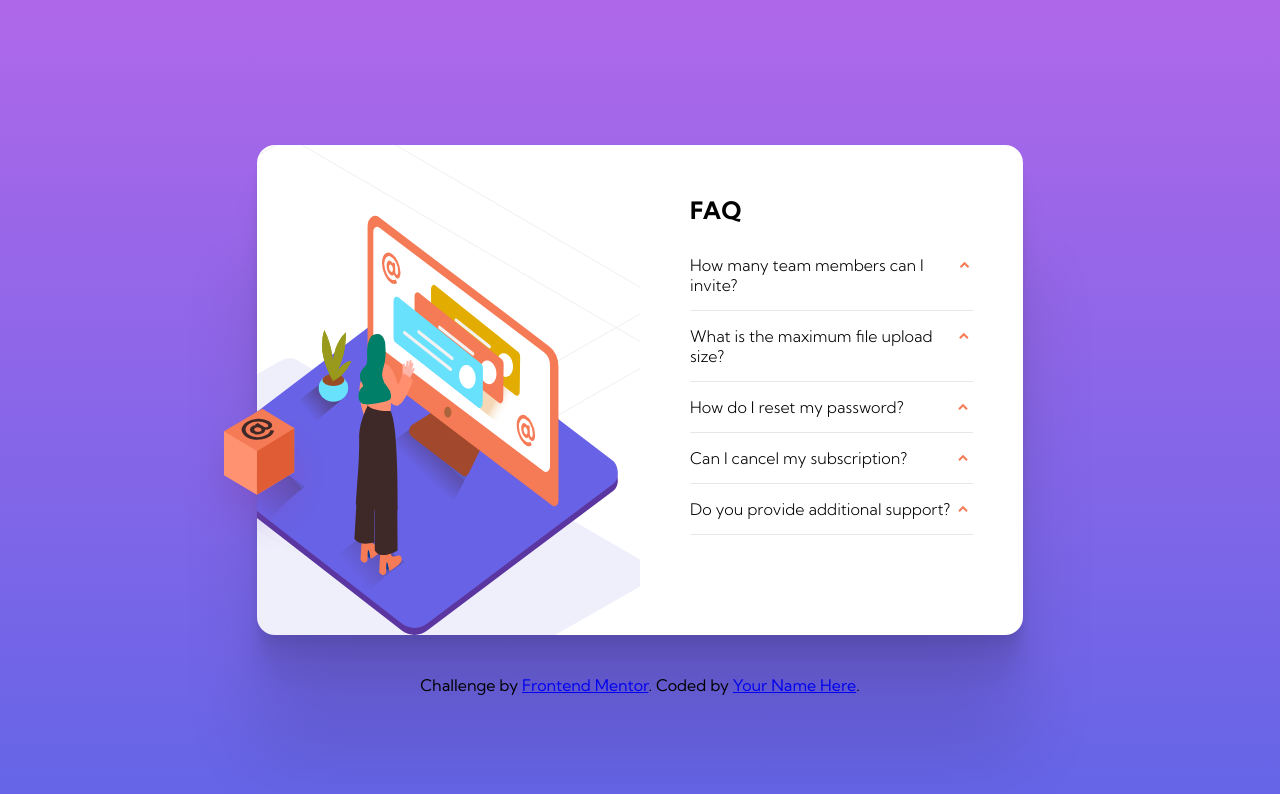
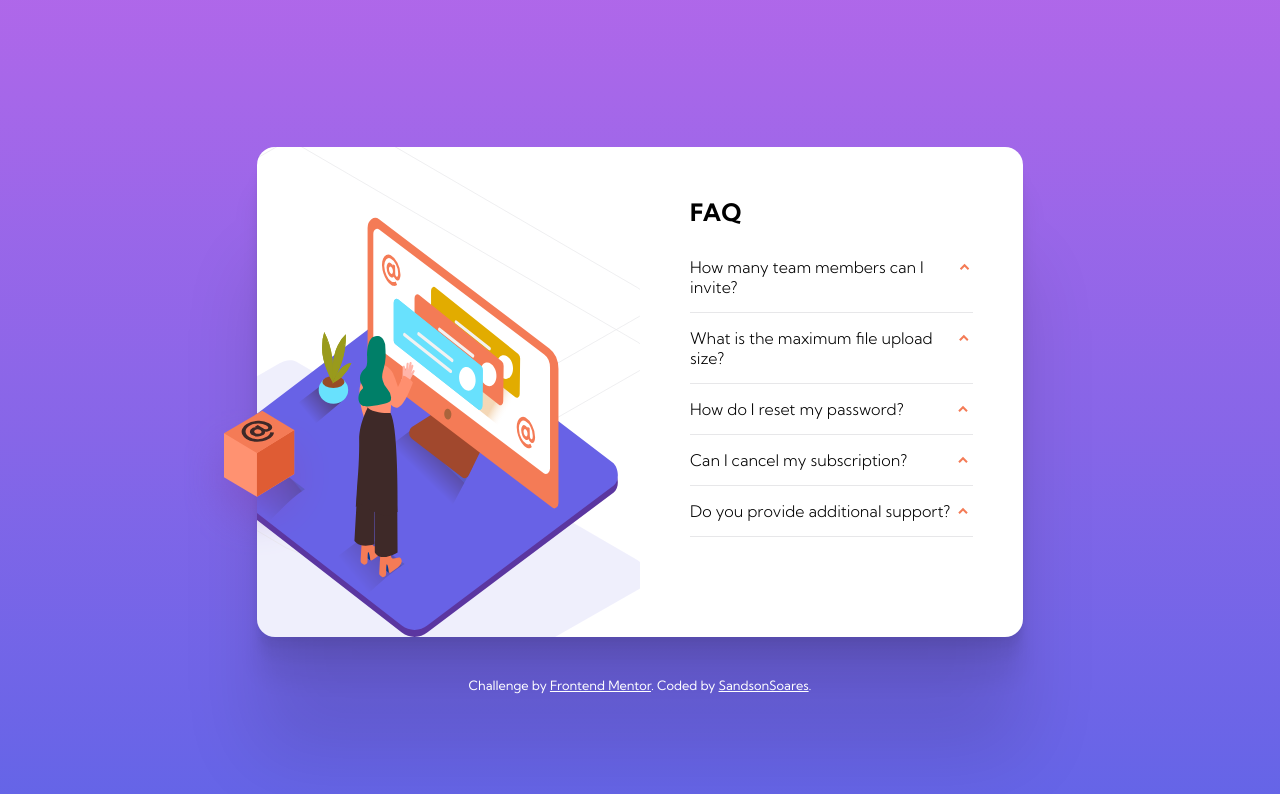
Before and after one commit to SandsonSoares/DesafiosFrontEndMentor, a plain HTML site: page faq-feedback/index.html in a window 1280 px wide. Drawn offline with Linux system fonts and the light colour scheme.

Commit message:
Finalizado

```diff
--- a/faq-feedback/index.html
+++ b/faq-feedback/index.html
@@ -100,9 +100,9 @@
     </section>
   </main>
 
-  <div class="attribution">
+  <div class="rodape">
     Challenge by <a href="https://www.frontendmentor.io?ref=challenge" target="_blank">Frontend Mentor</a>.
-    Coded by <a href="#">Your Name Here</a>.
+    Coded by <a href="https://sandsonsoares.github.io/PortfolioProject/" target="_blank">SandsonSoares</a>.
   </div>
 </body>
 
--- a/faq-feedback/raiz.css
+++ b/faq-feedback/raiz.css
@@ -203,3 +203,15 @@ article{
     display: none;
     width: 100%;
 }
+
+.rodape{
+    color: white;
+    font-size: .8em;
+}
+.rodape a {
+    color: white;
+}
+.rodape a:hover{
+    color: var(--SoftRed);
+    text-decoration: none;
+}
```
